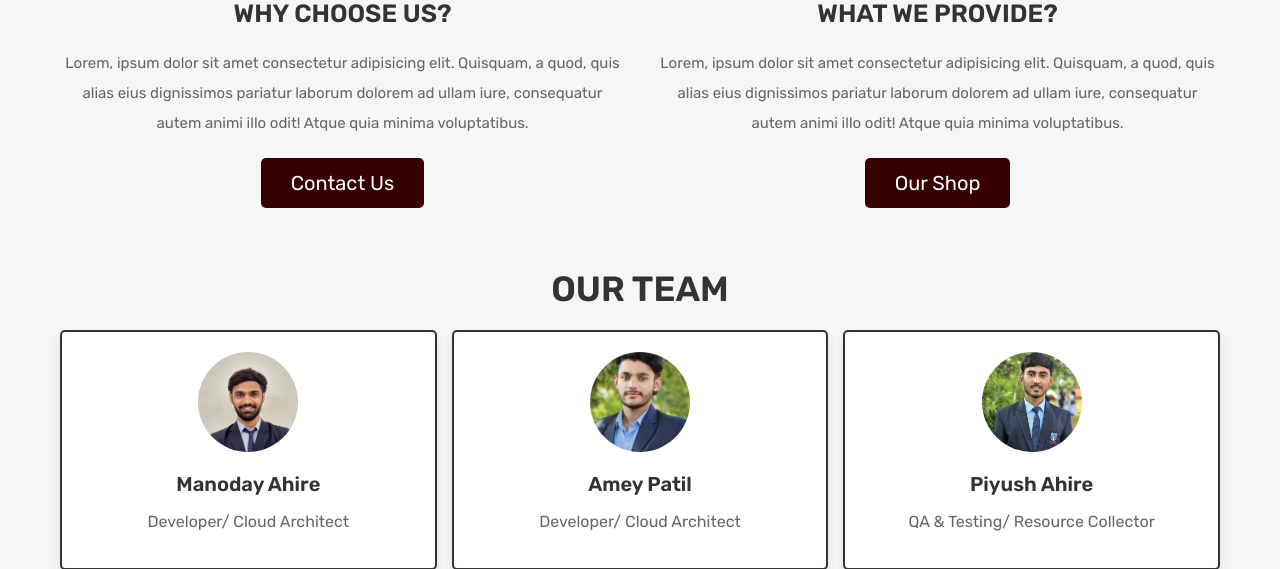
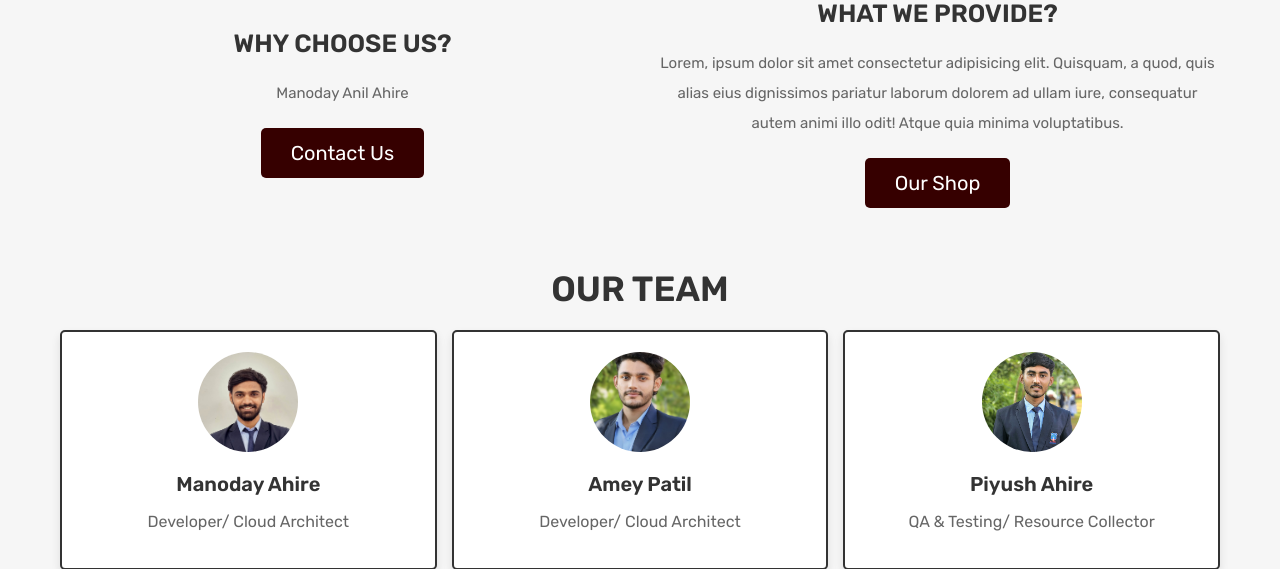
Before and after one commit to MAHIRE-7/grapevault, a PHP site: page /gs/about.php in a window 1280 px wide. Shown: the part 542-1111 px from the top of the page. Run offline with PHP 8.4, Linux system fonts and the light colour scheme; the visitor is signed in with stand-in values (Sample User, id 1); data that the repository does not hold is empty; some libraries are stand-ins or nearby versions.

Commit message:
Update about.php

```diff
--- a/about.php
+++ b/about.php
@@ -36,7 +36,7 @@ if(!isset($user_id)){
       <div class="box">
          <img src="images/wine_bucket.png" alt="">
          <h3>why choose us?</h3>
-         <p>Lorem, ipsum dolor sit amet consectetur adipisicing elit. Quisquam, a quod, quis alias eius dignissimos pariatur laborum dolorem ad ullam iure, consequatur autem animi illo odit! Atque quia minima voluptatibus.</p>
+         <p>Manoday Anil Ahire</p>
          <a href="contact.php" class="btn">contact us</a>
       </div>
 
```
